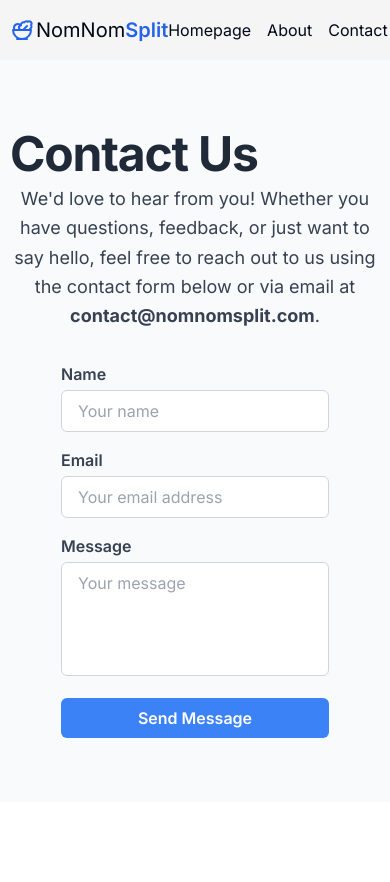
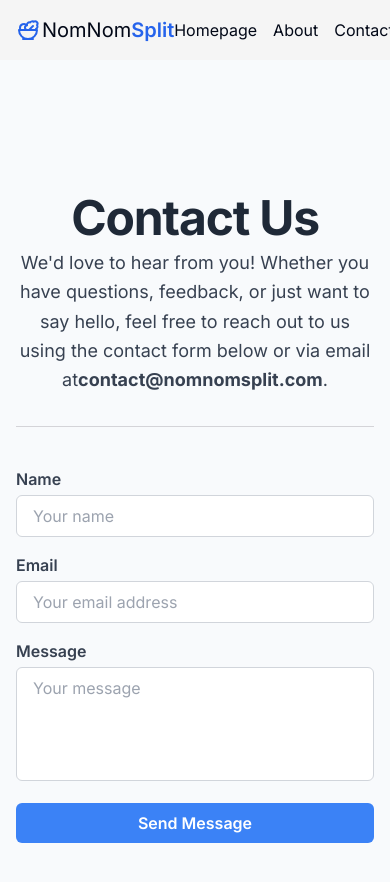
Before and after one commit to Shamselgazzar/nom-nom-split, a Next.js app: page /contact in a window 390 px wide. Shown: the top 882 px of the page. Before the commit the page ends 844 px from the top, so only its background shows below. Built offline with nearby package versions, Linux system fonts and the light colour scheme.

Commit message:
add responsiveness for contact and about

```diff
--- a/src/app/about/page.tsx
+++ b/src/app/about/page.tsx
@@ -3,35 +3,33 @@ import Image from 'next/image';
 
 const AboutPage = () => {
   return (
-    <div className="bg-slate-50">
-      <MaxWidthWrapper className="py-16 flex flex-col lg:flex-row items-center">
-        <div className="lg:w-1/2 lg:pr-12 mb-8 lg:mb-0">
-          <h4 className='relative w-fit font-bold !leading-tight text-balance tracking-tight
-            text-gray-800 text-5xl md:text-6xl lg:text-7xl'>
+    <div className='bg-slate-50'>
+      <MaxWidthWrapper className='py-16 flex flex-col lg:flex-row items-center text-center lg:text-left'>
+        <div className='lg:w-1/2 lg:pr-12 mb-8 lg:mb-0'>
+          <h4
+            className='w-full w-fit font-bold !leading-tight text-balance tracking-tight
+            text-gray-800 text-5xl md:text-6xl lg:text-7xl '
+          >
             About NomNomSplit
           </h4>
-          <p className="text-lg text-gray-700 leading-relaxed text-center lg:text-left">
+          <p className='text-lg text-gray-700 leading-relaxed mt-2'>
             NomNomSplit is a revolutionary food sharing app designed to simplify
-            the process of splitting bills and expenses among friends, family, or
-            colleagues.
-          </p>
-          <p className="text-lg text-gray-700 leading-relaxed text-center lg:text-left">
-            Our mission is to make dining together hassle-free and
-            enjoyable for everyone involved.
+            the process of splitting bills and expenses among friends, family,
+            or colleagues. Our mission is to make dining together hassle-free
+            and enjoyable for everyone involved.
           </p>
         </div>
-        <div className="lg:w-1/2">
+        <div className='lg:w-1/2 flex justify-end'>
           <Image
-            src="/Collab-bro.svg"
-            alt="About NomNomSplit"
-            width={450}
+            src='/Collab-bro.svg'
+            alt='About NomNomSplit'
+            width={550}
             height={300}
-            className="rounded-lg"
+            className='rounded-lg'
           />
         </div>
       </MaxWidthWrapper>
     </div>
-
   );
 };
 
--- a/src/app/contact/page.tsx
+++ b/src/app/contact/page.tsx
@@ -2,34 +2,76 @@ import MaxWidthWrapper from '@/components/MaxWidthWrapper';
 
 const ContactPage = () => {
   return (
-    <div className="bg-slate-50">
-      <MaxWidthWrapper className="py-16 flex flex-col lg:flex-row items-center">
-        <div className="lg:w-1/2 lg:pr-12 mb-8 lg:mb-0">
-          <h1 className='relative w-fit font-bold !leading-tight text-balance tracking-tight
-            text-gray-800 text-5xl md:text-6xl lg:text-7xl'>
+    <div className='bg-slate-50'>
+      <MaxWidthWrapper className='py-16 flex flex-col lg:flex-row'>
+        <div className='lg:w-1/2 lg:pr-12 mb-8 lg:mb-0 text-center lg:text-left lg-mt-20 w-full sm:w-10/12 lg:mx-0 mx-auto'>
+          <h1
+            className='w-fit mt-16 font-bold !leading-tight text-balance tracking-tight
+            text-gray-800 text-5xl md:text-6xl lg:text-7xl block w-full'
+          >
             Contact Us
           </h1>
-          <p className="text-lg text-gray-700 leading-relaxed text-center lg:text-left">
-            We'd love to hear from you! Whether you have questions, feedback, or
-            just want to say hello, feel free to reach out to us using the
-            contact form below or via email at <span className="font-bold">contact@nomnomsplit.com</span>.
+          <p className='text-lg text-gray-700 leading-relaxed mt-2 inline'>
+            We&apos;d love to hear from you! Whether you have questions,
+            feedback, or just want to say hello, feel free to reach out to us
+            using the contact form below or via email at
+            <span className='font-bold inline'>contact@nomnomsplit.com</span>.
           </p>
         </div>
-        <div className="lg:w-1/2">
-          <form className="max-w-md mx-auto">
-            <div className="mb-4">
-              <label htmlFor="name" className="block text-gray-700 font-semibold mb-1">Name</label>
-              <input type="text" id="name" name="name" placeholder="Your name" className="w-full px-4 py-2 border border-gray-300 rounded-md focus:outline-none focus:border-blue-500" />
+        <div className='lg:w-1/2 w-full md:w-8/12 sm:w-10/12 lg:mx-0 mx-auto lg:mt-0'>
+          <div className='h-px bg-zinc-300 mb-10 lg:hidden'></div>
+          <form className='xl:ml-28 lg:ml-20 mx-auto'>
+            <div className='mb-4'>
+              <label
+                htmlFor='name'
+                className='block text-gray-700 font-semibold mb-1'
+              >
+                Name
+              </label>
+              <input
+                type='text'
+                id='name'
+                name='name'
+                placeholder='Your name'
+                className='w-full px-4 py-2 border border-gray-300 rounded-md focus:outline-none focus:border-blue-500'
+              />
             </div>
-            <div className="mb-4">
-              <label htmlFor="email" className="block text-gray-700 font-semibold mb-1">Email</label>
-              <input type="email" id="email" name="email" placeholder="Your email address" className="w-full px-4 py-2 border border-gray-300 rounded-md focus:outline-none focus:border-blue-500" />
+            <div className='mb-4'>
+              <label
+                htmlFor='email'
+                className='block text-gray-700 font-semibold mb-1'
+              >
+                Email
+              </label>
+              <input
+                type='email'
+                id='email'
+                name='email'
+                placeholder='Your email address'
+                className='w-full px-4 py-2 border border-gray-300 rounded-md focus:outline-none focus:border-blue-500'
+              />
             </div>
-            <div className="mb-4">
-              <label htmlFor="message" className="block text-gray-700 font-semibold mb-1">Message</label>
-              <textarea id="message" name="message" rows={4} placeholder="Your message" className="w-full px-4 py-2 border border-gray-300 rounded-md resize-none focus:outline-none focus:border-blue-500"></textarea>
+            <div className='mb-4'>
+              <label
+                htmlFor='message'
+                className='block text-gray-700 font-semibold mb-1'
+              >
+                Message
+              </label>
+              <textarea
+                id='message'
+                name='message'
+                rows={4}
+                placeholder='Your message'
+                className='w-full px-4 py-2 border border-gray-300 rounded-md resize-none focus:outline-none focus:border-blue-500'
+              ></textarea>
             </div>
-            <button type="submit" className="w-full bg-blue-500 text-white font-semibold py-2 px-4 rounded-md hover:bg-blue-600 transition duration-300">Send Message</button>
+            <button
+              type='submit'
+              className='w-full bg-blue-500 text-white font-semibold py-2 px-4 rounded-md hover:bg-blue-600 transition duration-300'
+            >
+              Send Message
+            </button>
           </form>
         </div>
       </MaxWidthWrapper>
--- a/src/components/MaxWidthWrapper.tsx
+++ b/src/components/MaxWidthWrapper.tsx
@@ -11,7 +11,7 @@ const MaxWidthWrapper = ({
   return (
     <div
       className={cn(
-        'h-full w-full mx-auto max-w-screen-xl px-2.5 sm:px-10 md:px-20',
+        'h-full w-full mx-auto max-w-screen-xl px-4 sm:px-10 md:px-20',
         className
       )}
     >
```
Also changed, not shown: public/contact.png (deleted).
